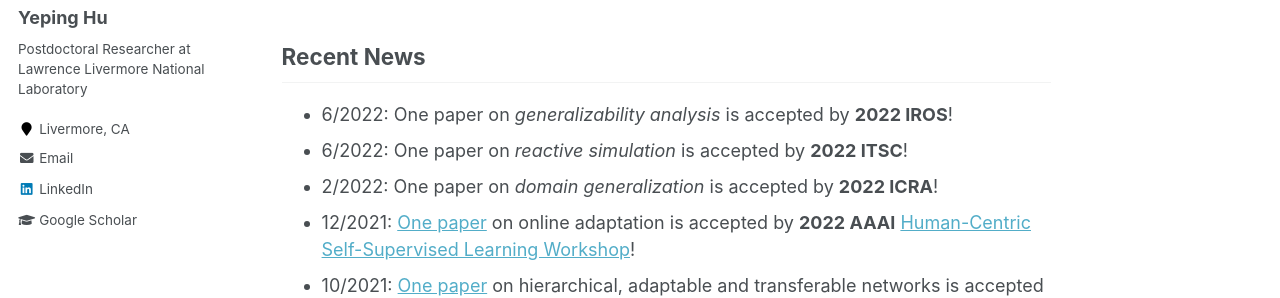
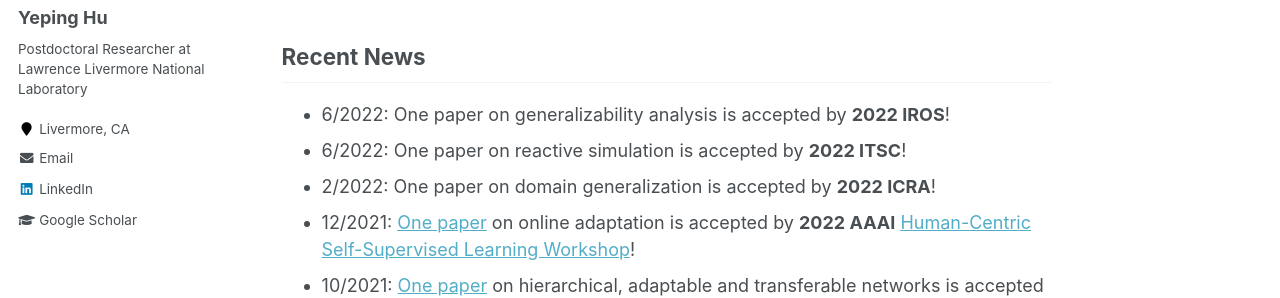
Before and after one commit to Yeping-Hu/yeping-hu.github.io, a Jekyll site: the page built from _pages/about.md, in a window 1280 px wide and 900 px high, scrolled down 609 px. Shown: the part 214-512 px from the top of the window. Built offline with Jekyll 4.4.1, drawn with Linux system fonts in a browser that asks for light colours; a script that is not in the unit is left out.

```diff
--- a/_pages/about.md
+++ b/_pages/about.md
@@ -30,9 +30,9 @@ I am open to research discussion and collaboration, please feel free to get in t
 
 ## Recent News
 
-- 6/2022: One paper on *generalizability analysis* is accepted by **2022 IROS**!
-- 6/2022: One paper on *reactive simulation* is accepted by **2022 ITSC**!
-- 2/2022: One paper on *domain generalization* is accepted by **2022  ICRA**!
+- 6/2022: One paper on generalizability analysis is accepted by **2022 IROS**!
+- 6/2022: One paper on reactive simulation is accepted by **2022 ITSC**!
+- 2/2022: One paper on domain generalization is accepted by **2022  ICRA**!
 - 12/2021: [One paper](https://arxiv.org/abs/2112.06129){:target="_blank"} on online adaptation is accepted by **2022 AAAI** [Human-Centric Self-Supervised Learning Workshop](https://hcssl.github.io/AAAI-22/){:target="_blank"}!
 - 10/2021: [One paper](https://arxiv.org/pdf/2111.00788){:target="_blank"} on hierarchical, adaptable and transferable networks is accepted by **2021 NeurIPS** [Machine Learning for Autonomous Driving Workshop ](https://ml4ad.github.io/){:target="_blank"} and it is selected for a <u>spotlight talk</u>!
 - 10/2021: [One paper](https://arxiv.org/pdf/2112.02093){:target="_blank"} on causal-based domain generalization is accepted by **2021 NeurIPS** [Distribution Shifts Workshop](https://sites.google.com/view/distshift2021){:target="_blank"}!
```
